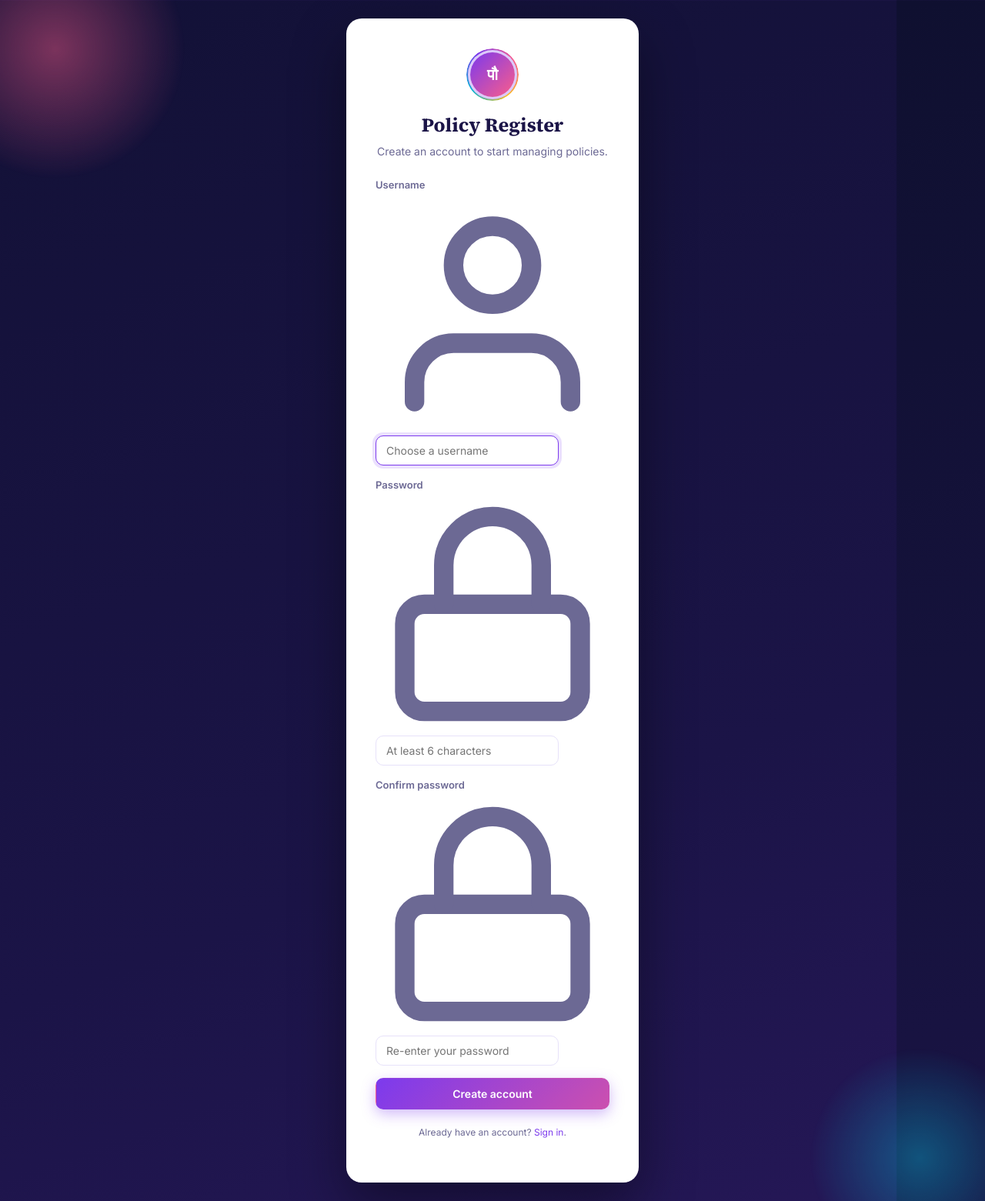
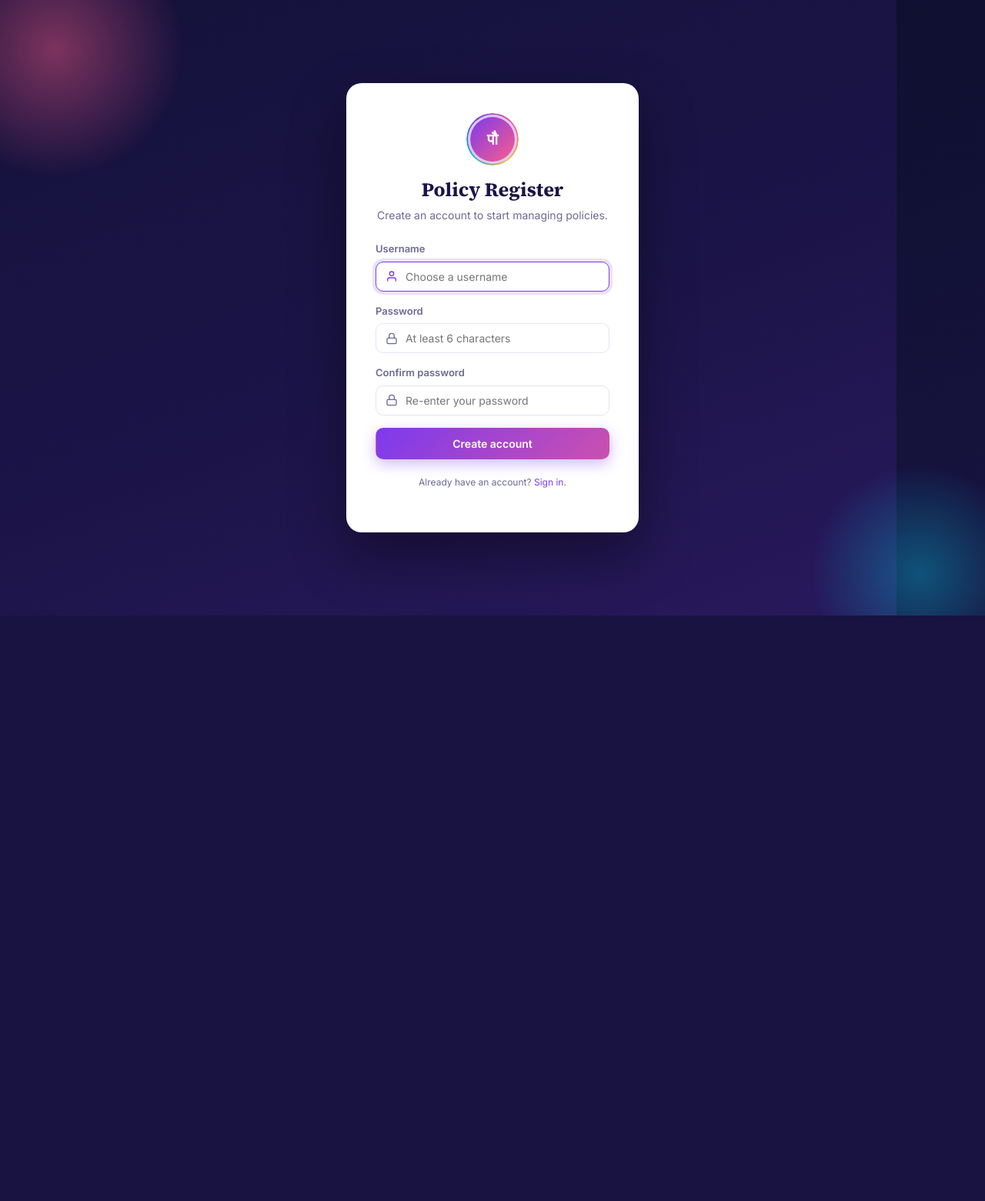
Before and after one commit to Biswajitpa/LIC-Manager, a Python web app: template templates/signup.html in a window 1280 px wide. Shown: the whole page at 77% size. After the commit the page ends 800 px from the top, so only its background shows below. Run offline with Jinja, Linux system fonts and the light colour scheme; the template is opened without the code that fills it, so the values that code supplies are empty.

Commit message:
Update style.css

```diff
--- a/static/style.css
+++ b/static/style.css
@@ -723,6 +723,36 @@ input:focus, select:focus, textarea:focus {
 
 .mono-input { font-family: var(--font-mono); }
 
+/* ---------------- Icon fields ----------------
+   Wrap an input with <div class="icon-field"> and place an
+   <svg class="icon-field-icon"> as the first child, right before
+   the <input>. Used on the auth pages (username/lock icons); safe
+   to reuse anywhere a leading icon helps scanability. */
+.icon-field {
+  position: relative;
+  display: flex;
+  align-items: center;
+}
+
+.icon-field-icon {
+  position: absolute;
+  left: 13px;
+  width: 16px;
+  height: 16px;
+  color: var(--muted);
+  pointer-events: none;
+  transition: color var(--dur-fast) var(--ease-standard);
+}
+
+.icon-field input {
+  width: 100%;
+  padding-left: 38px;
+}
+
+.icon-field:focus-within .icon-field-icon {
+  color: var(--violet);
+}
+
 textarea { resize: vertical; font-weight: 400; }
 
 .form-actions {
```
